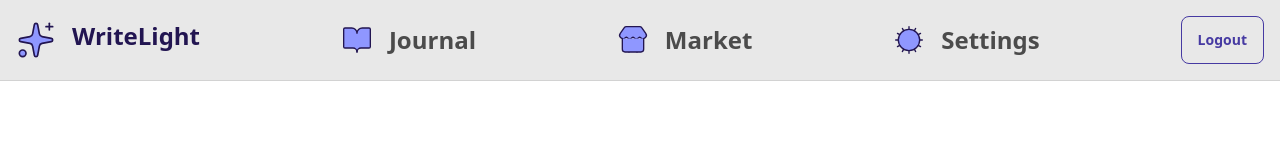
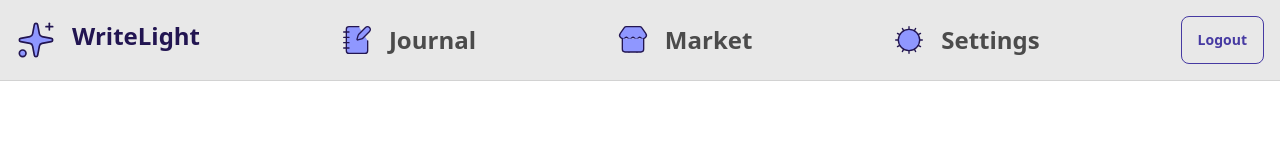
Before and after one commit to freeCodeCamp-2025-Summer-Hackathon/purple-array, a React (Vite) app in the folder frontend/: page / in a window 1280 px wide. Shown: the top 160 px of the page. Built offline with nearby package versions, Linux system fonts and the light colour scheme.

Commit message:
style: updated icon on nav bar

```diff
--- a/frontend/src/components/generic/Navbar.jsx
+++ b/frontend/src/components/generic/Navbar.jsx
@@ -1,6 +1,6 @@
 import toast from 'react-hot-toast';
 import { Link } from 'react-router';
-import { Sparkles, BookOpen, Store, Cog } from 'lucide-react';
+import { Sparkles, NotebookPen, Store, Cog } from 'lucide-react';
 
 const Navbar = () => {
 	return (
@@ -26,7 +26,7 @@ const Navbar = () => {
 
 						{/* Journal Icon & Link */}
 						<div className="flex gap-4">
-							<BookOpen
+							<NotebookPen
 								className="text-neutral fill-accent size-8"
 								strokeWidth={1}
 							/>
```
